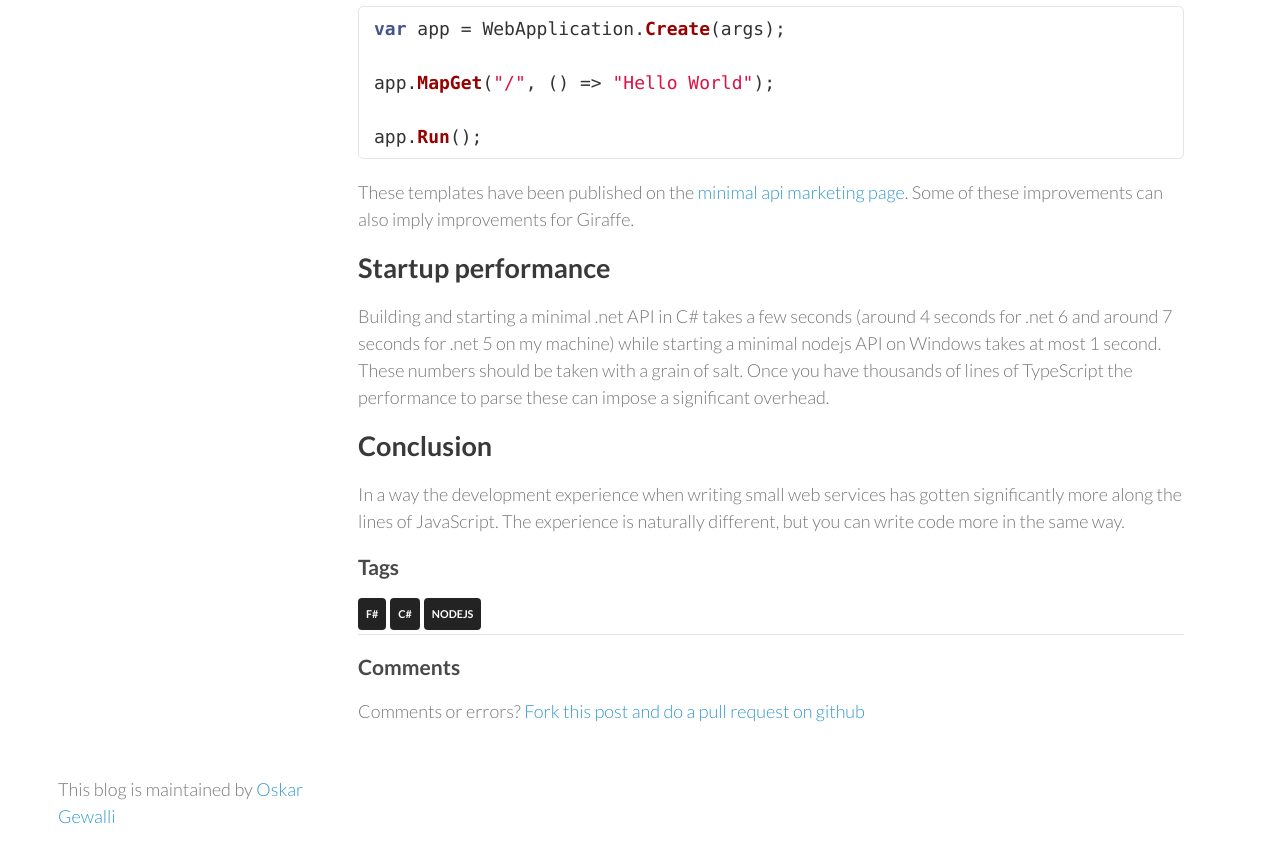
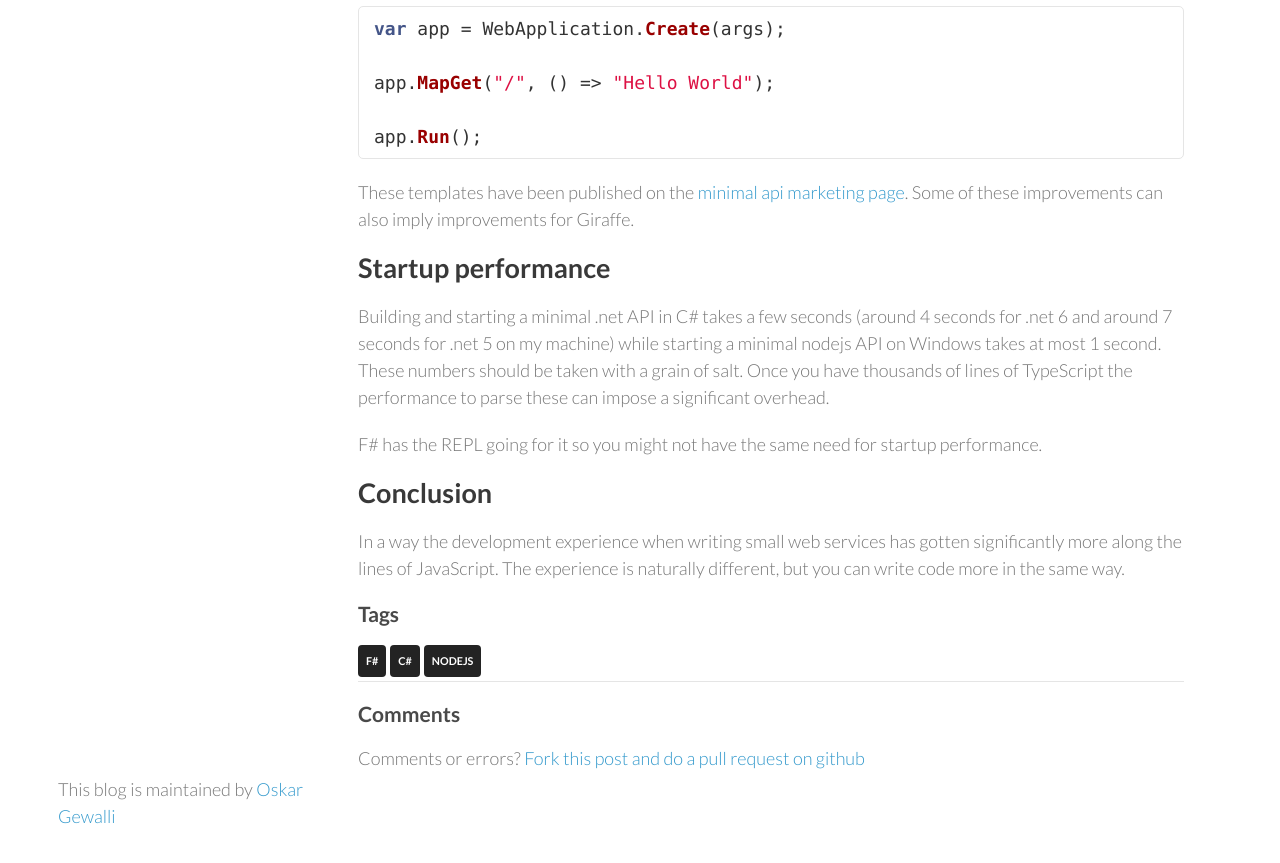
Before and after one commit to wallymathieu/assertfail, a Jekyll site: the page built from _posts/2021-11-10-Can-net-compete-with-nodejs.md, in a window 1280 px wide and 900 px high, scrolled down 3558 px. Shown: the top 863 px of the window. Built offline with Jekyll 4.4.1, drawn with Linux system fonts in a browser that asks for light colours; nearby versions of some CDN libraries.

Commit message:
Comment about F# REPL

```diff
--- a/_posts/2021-11-10-Can-net-compete-with-nodejs.md
+++ b/_posts/2021-11-10-Can-net-compete-with-nodejs.md
@@ -154,6 +154,8 @@ These templates have been published on the [minimal api marketing page](https://
 
 Building and starting a minimal .net API in C# takes a few seconds (around 4 seconds for .net 6 and around 7 seconds for .net 5 on my machine) while starting a minimal nodejs API on Windows takes at most 1 second. These numbers should be taken with a grain of salt. Once you have thousands of lines of TypeScript the performance to parse these can impose a significant overhead.
 
+F# has the REPL going for it so you might not have the same need for startup performance.
+
 ## Conclusion
 
 In a way the development experience when writing small web services has gotten significantly more along the lines of JavaScript. The experience is naturally different, but you can write code more in the same way.
```
